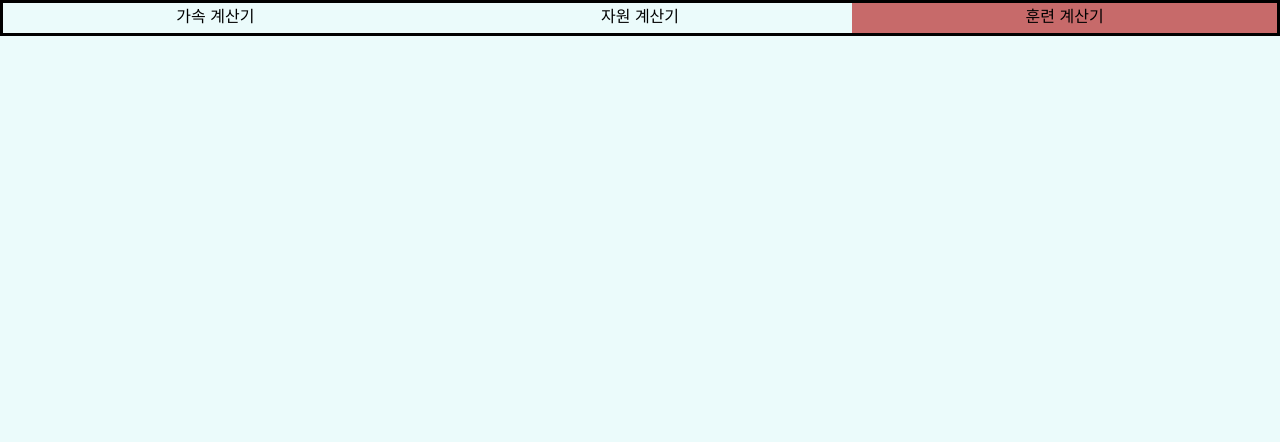
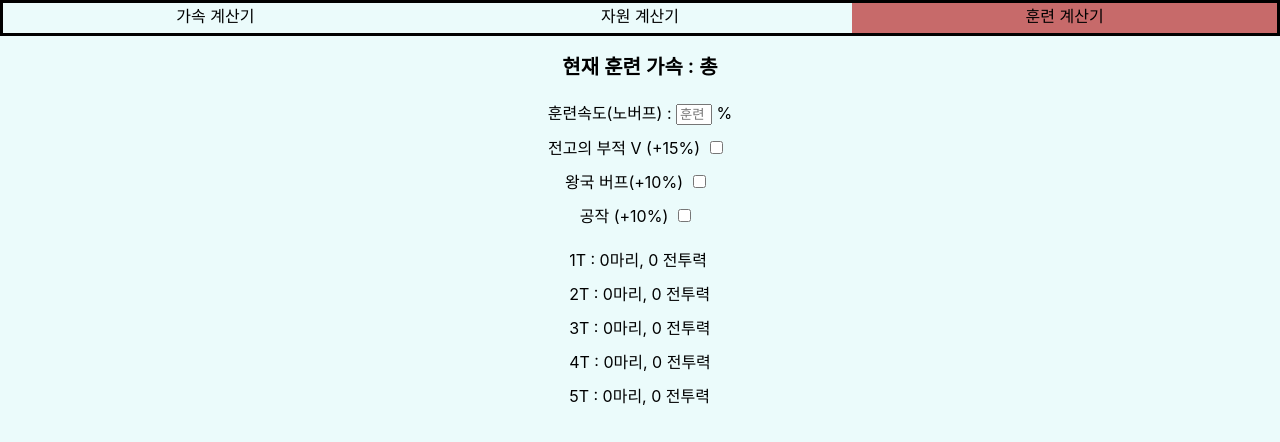
Before and after one commit to KJoobin/rok-acc, a React (Create React App) app: page /training in a window 1280 px wide. Shown: the top 442 px of the page. Built offline with nearby package versions, Linux system fonts and the light colour scheme.

Commit message:
Add training calculate func

```diff
--- a/src/components/App.js
+++ b/src/components/App.js
@@ -1,7 +1,7 @@
 import React, { Component } from 'react';
 import { BrowserRouter as Router } from 'react-router-dom';
 import Nav from './Nav';
-import Body from './Body';
+import Body from '../containers/BodyContainer';
 
 class App extends Component {
   render() {
--- a/src/components/Body.js
+++ b/src/components/Body.js
@@ -1,16 +1,45 @@
-import React from 'react';
-import Speed from '../containers/SpeedContainer';
+import React, { Component } from 'react';
 import { Switch, Route } from 'react-router-dom';
 import '../style/Body.css';
+import Speed from '../containers/SpeedContainer';
+import Training from '../containers/Training';
 
-const Body = props => {
+class Body extends Component {
+  constructor(props) {
+    super(props);
+    this.setSpeedData = this.setSpeedData.bind(this);
+    this.componentDidMount = this.componentDidMount.bind(this);
+  }
+
+  setSpeedData() {
+    const data = JSON.stringify(this.props.acc);
+    localStorage.setItem('speed', data);
+  }
+
+  componentWillUnmount() {
+    window.removeEventListener('beforeunload', this.setSpeedData);
+  }
+
+  componentDidMount() {
+    const loadData = localStorage.getItem('speed');
+    if (loadData) {
+      this.props.setInitial(JSON.parse(loadData));
+    }
+    window.addEventListener('beforeunload', this.setSpeedData);
+  }
+
+  render() {
     return (
       <Switch>
         <Route exact path="/">
           <Speed />
         </Route>
+        <Route path="/training">
+          <Training />
+        </Route>
       </Switch>
     );
-};
+  }
+}
 
 export default Body;
--- a/src/components/Speed.js
+++ b/src/components/Speed.js
@@ -4,29 +4,6 @@ import Calculate from './Calculate';
 import Waiting from '../containers/Waiting';
 
 class Speed extends Component {
-  constructor(props) {
-    super(props);
-    this.setSpeedData = this.setSpeedData.bind(this);
-    this.componentDidMount = this.componentDidMount.bind(this);
-  }
-
-  setSpeedData() {
-    const data = JSON.stringify(this.props.acc);
-    localStorage.setItem('speed', data);
-  }
-
-  componentWillUnmount() {
-    window.removeEventListener('beforeunload', this.setSpeedData);
-  }
-
-  componentDidMount() {
-    const loadData = localStorage.getItem('speed');
-    if (loadData) {
-      this.props.setInitial(JSON.parse(loadData));
-    }
-    window.addEventListener('beforeunload', this.setSpeedData);
-  }
-
   render() {
     const accs = [];
     for (let key in this.props.acc) {
--- /dev/null
+++ b/src/components/TrainingCalculate.js
@@ -0,0 +1,45 @@
+import React from 'react';
+import { TIME_TO_MIN } from '../constans/constans';
+
+const TrainingCalculate = ({ acc, cur }) => {
+  let totalAcc = 0;
+  for (let i = 0; i < acc.length; i += 1) {
+    totalAcc += acc[i] * TIME_TO_MIN[i];
+  }
+  totalAcc *= 60;
+  const oneT = Math.floor(totalAcc / (15 / cur));
+  const twoT = Math.floor(totalAcc / (30 / cur));
+  const threeT = Math.floor(totalAcc / (60 / cur));
+  const fourT = Math.floor(totalAcc / (80 / cur));
+  const fiveT = Math.floor(totalAcc / (120 / cur));
+  return (
+    <div className="TrainingCal">
+      <div>
+        <span>
+          1T : {oneT}마리, {oneT * 1} 전투력
+        </span>
+      </div>
+      <div>
+        <span>
+          2T : {twoT}마리, {twoT * 2} 전투력
+        </span>
+      </div>
+      <div>
+        <span>
+          3T : {threeT}마리, {threeT * 3} 전투력
+        </span>
+      </div>
+      <div>
+        <span>
+          4T : {fourT}마리, {fourT * 4} 전투력
+        </span>
+      </div>
+      <div>
+        <span>
+          5T : {fiveT}마리, {fiveT * 10} 전투력
+        </span>
+      </div>
+    </div>
+  );
+};
+export default TrainingCalculate;
--- /dev/null
+++ b/src/containers/BodyContainer.js
@@ -0,0 +1,21 @@
+import Body from '../components/Body';
+import { connect } from 'react-redux';
+import { setSpeedInitial } from '../actions/index';
+
+const mapStateToProps = state => {
+  return {
+    acc: state.changeAcc,
+  };
+};
+
+const mapDispatchToProps = dispatch => {
+  return {
+    setInitial: data => {
+      if (data) {
+        dispatch(setSpeedInitial(data));
+      }
+    },
+  };
+};
+
+export default connect(mapStateToProps, mapDispatchToProps)(Body);
--- /dev/null
+++ b/src/containers/Training.js
@@ -0,0 +1,110 @@
+import React, { Component } from 'react';
+import { connect } from 'react-redux';
+import Calculate from '../components/Calculate';
+import TrainingCalculate from '../components/TrainingCalculate';
+
+class Training extends Component {
+  constructor(props) {
+    super(props);
+    this.state = {
+      curSpeed: '',
+      hasRoon: false,
+      hasBuff: false,
+      hasKingdomBuff: false,
+    };
+    this.onChange = this.onChange.bind(this);
+    this.toggleRoon = this.toggleRoon.bind(this);
+    this.toggleKingdomBuff = this.toggleKingdomBuff.bind(this);
+    this.toggleBuff = this.toggleBuff.bind(this);
+    this.setInitTrining = this.setInitTrining.bind(this);
+    this.componentWillUnmount = this.componentWillUnmount.bind(this);
+    this.componentDidMount = this.componentDidMount.bind(this);
+  }
+  onChange(e) {
+    const value = e.target.value;
+    if (value >= 0) {
+      this.setState({ curSpeed: value });
+    }
+  }
+
+  toggleRoon() {
+    this.setState({ hasRoon: !this.state.hasRoon });
+  }
+  toggleKingdomBuff() {
+    this.setState({ hasKingdomBuff: !this.state.hasKingdomBuff });
+  }
+  toggleBuff() {
+    this.setState({ hasBuff: !this.state.hasBuff });
+  }
+
+  setInitTrining() {
+    const data = this.state.curSpeed;
+    localStorage.setItem('trainingSpeed', data);
+  }
+
+  componentWillUnmount() {
+    window.removeEventListener('beforeunload', this.setInitTrining);
+  }
+
+  componentDidMount() {
+    const loadData = localStorage.getItem('trainingSpeed');
+    if (loadData) {
+      this.setState({ curSpeed: loadData });
+    }
+    window.addEventListener('beforeunload', this.setInitTrining);
+  }
+  render() {
+    const { curSpeed, hasRoon, hasBuff, hasKingdomBuff } = this.state;
+    let speed = 1;
+    speed += Number(curSpeed) / 100;
+    speed += hasRoon ? 0.15 : 0;
+    speed += hasBuff ? 0.1 : 0;
+    speed += hasKingdomBuff ? 0.1 : 0;
+    return (
+      <div className="Training">
+        <div className={'sub-title'}>
+          <span>현재 훈련 가속</span>
+          <span className={'colon'}> : </span>
+          <Calculate data={this.props.acc} />
+        </div>
+        <div>
+          <span>훈련속도(노버프) : </span>
+          <input
+            type="number"
+            value={this.state.curSpeed}
+            onChange={this.onChange}
+            placeholder="훈련 속도"
+          />
+          <span> %</span>
+        </div>
+        <div>
+          <span>전고의 부적 V (+15%)</span>
+          <input type="checkbox" name="roon" onChange={this.toggleRoon} />
+        </div>
+        <div>
+          <span>왕국 버프(+10%)</span>
+          <input
+            type="checkbox"
+            name="kingdomBuff"
+            onChange={this.toggleKingdomBuff}
+          />
+        </div>
+        <div>
+          <span>공작 (+10%)</span>
+          <input type="checkbox" name="buff" onChange={this.toggleBuff} />
+        </div>
+        <div>
+          <TrainingCalculate acc={this.props.acc} cur={speed} />
+        </div>
+      </div>
+    );
+  }
+}
+
+const mapStateToProps = ({ changeAcc }) => {
+  return {
+    acc: changeAcc.training.data,
+  };
+};
+
+export default connect(mapStateToProps)(Training);
--- a/src/style/Body.css
+++ b/src/style/Body.css
@@ -27,6 +27,28 @@
   width: 40px;
 }
 
+.Training {
+  display: flex;
+  flex-direction: column;
+  align-items: center;
+}
+
+.Training .sub-title {
+  font-size: 20px;
+  font-weight: 600;
+}
+
+.Training input {
+  width: 25px;
+}
+
+.Training div {
+  margin: 5px 0px;
+}
+.colon {
+  display: none;
+}
+
 @media (min-width: 800px) {
   .Speed {
     display: grid;
@@ -36,6 +58,22 @@
   .Waiting div {
     margin: 2px 0px;
   }
+  .sub-title {
+    display: flex;
+    justify-content: center;
+    align-items: center;
+    font-size: 40px;
+  }
+  .Training .colon {
+    display: inline;
+    margin: 0px 5px;
+  }
+  .Training .TrainingCal {
+    margin-top: 10px;
+  }
+  .Training .TrainingCal div {
+    margin: 10px 0px;
+  }
 }
 
 @media (min-width: 1200px) {
--- a/src/style/index.css
+++ b/src/style/index.css
@@ -7,9 +7,18 @@ body {
   -moz-osx-font-smoothing: grayscale;
   background-color: rgba(189, 243, 244, 0.3);
 }
+*,
+*::after,
+*::before {
+  -webkit-user-select: none;
+  -webkit-user-drag: none;
+  -webkit-app-region: no-drag;
+  cursor: default;
+}
 a {
   color: black;
   text-decoration: none;
+  user-select: none;
 }
 input {
   padding-right: 5px;
```
Lines whose indentation alone changed are shown as unchanged.
